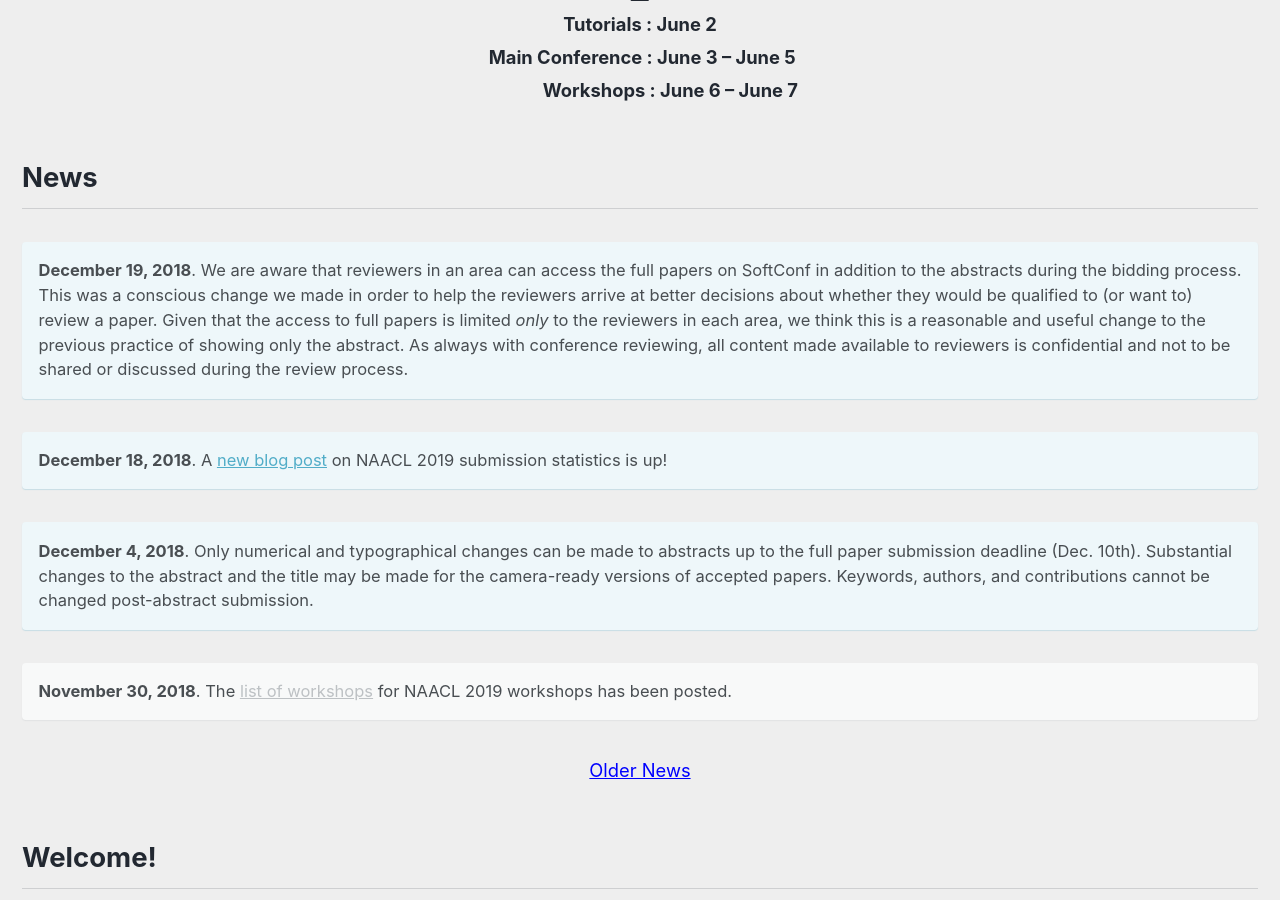
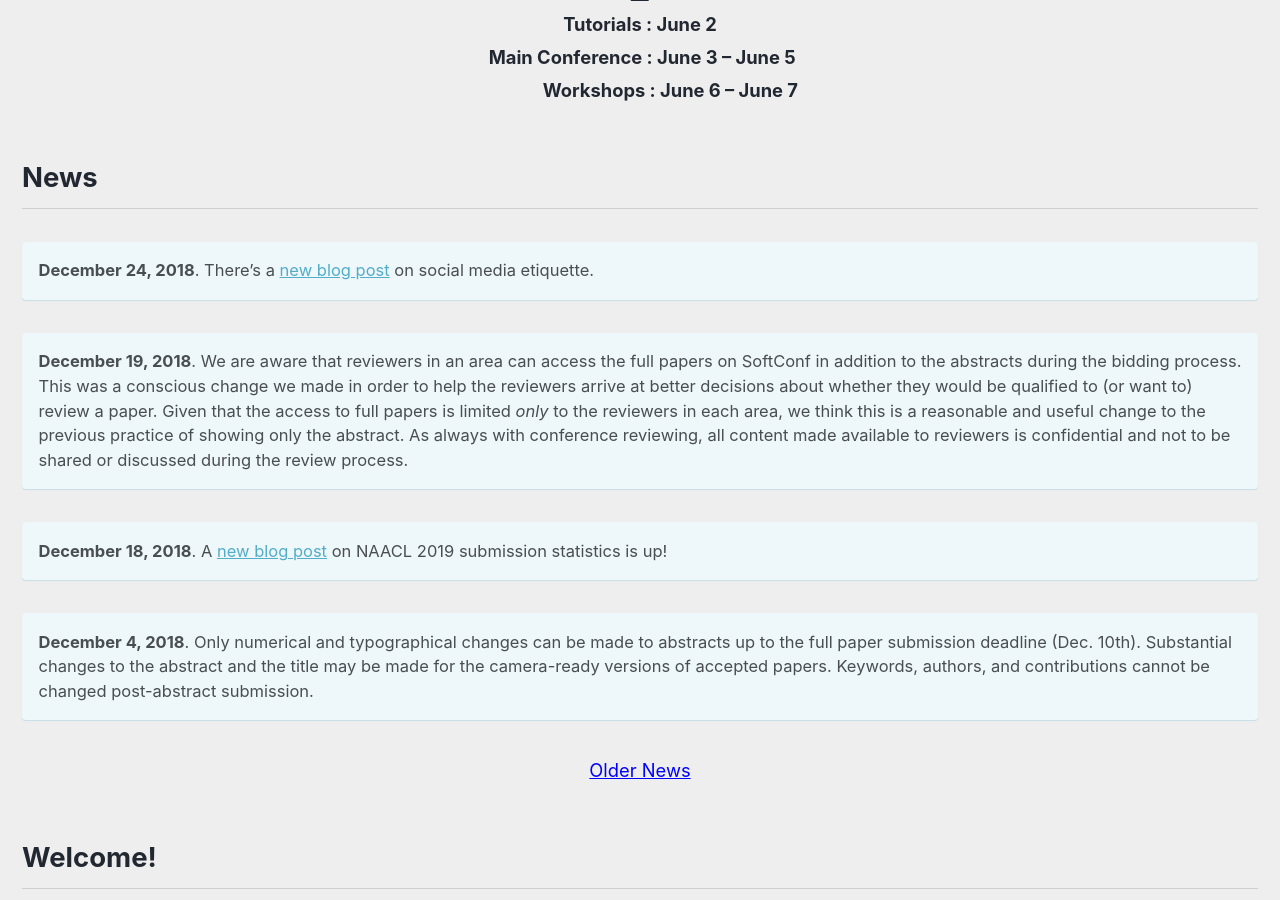
Before and after one commit to naacl-org/naacl-2021-website, a Jekyll site: the page built from _pages/home.md, in a window 1280 px wide and 900 px high, scrolled down 537 px. Built offline with Jekyll 4.4.1, drawn with Linux system fonts in a browser that asks for light colours; nearby versions of some CDN libraries.

Commit message:
Add new blog post and news item.

```diff
--- a/_pages/home.md
+++ b/_pages/home.md
@@ -16,6 +16,9 @@
 
 <h2>News</h2>
 
+**December 24, 2018**. There's a [new blog post](/blog/social-media-etiquette) on social media etiquette.
+{: .notice--info}
+
 **December 19, 2018**. We are aware that reviewers in an area can access the full papers on SoftConf in addition to the abstracts during the bidding process. This was a conscious change we made in order to help the reviewers arrive at better decisions about whether they would be qualified to (or want to) review a paper. Given that the access to full papers is limited _only_ to the reviewers in each area, we think this is a reasonable and useful change to the previous practice of showing only the abstract. As always with conference reviewing, all content made available to reviewers is confidential and not to be shared or discussed during the review process.
 {: .notice--info}
 
@@ -24,9 +27,6 @@
 
 **December 4, 2018**. Only numerical and typographical changes can be made to abstracts up to the full paper submission deadline (Dec. 10th). Substantial changes to the abstract and the title may be made for the camera-ready versions of accepted papers. Keywords, authors, and contributions cannot be changed post-abstract submission.
 {: .notice--info}
-
-**November 30, 2018**. The [list of workshops](/program/workshops) for NAACL 2019 workshops has been posted.
-{: .notice}
 
 <div class="text-center">
     <a href="/archive/" style="font-size: smaller; font-decoration: italic;">Older News</a>
```
Also changed, not shown: _pages/archive.md (+3 -0 lines), _posts/2018-12-24-social-media-etiquette.md (added, +28 -0 lines).
